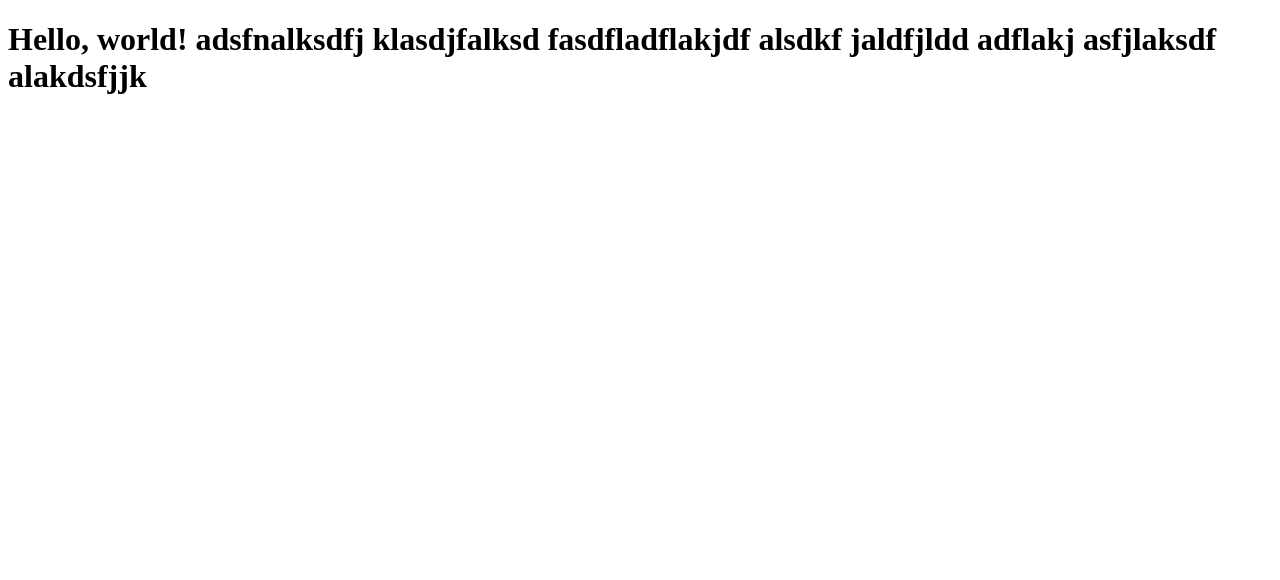
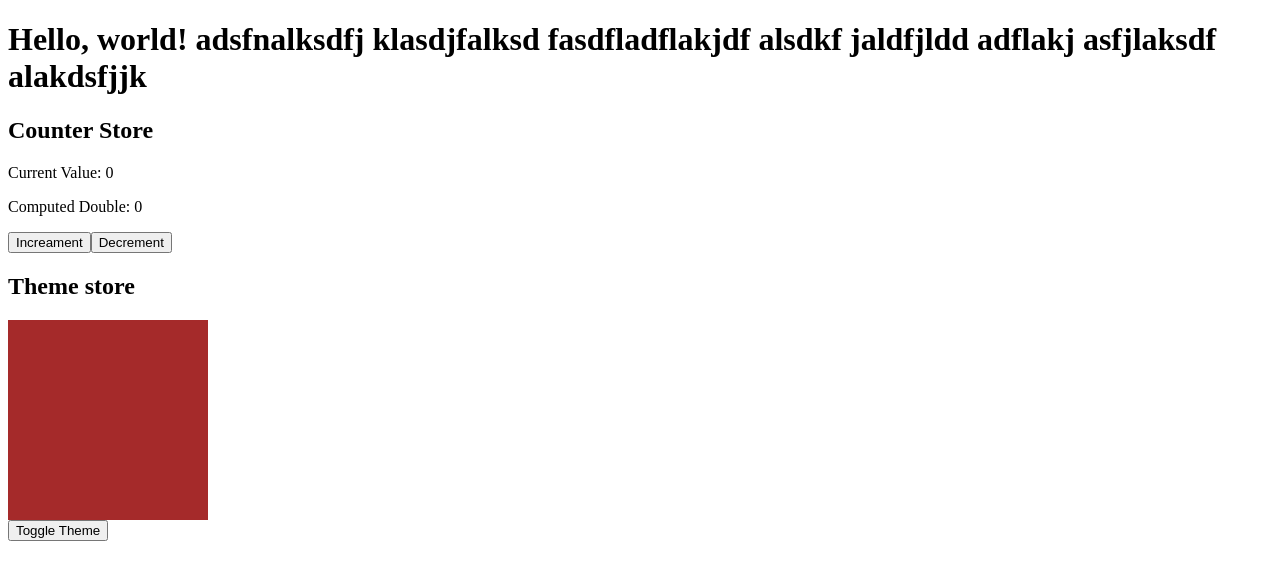
Before and after one commit to codewaseem/bookmark-landing-page, a Gatsby site: page / in a window 1280 px wide. Built offline with nearby package versions, Linux system fonts and the light colour scheme; Gatsby itself is replaced by a stand-in of ours.

Commit message:
basic mobx global stores

```diff
--- /dev/null
+++ b/babel.config.js
@@ -0,0 +1,7 @@
+module.exports = {
+  presets: ["babel-preset-gatsby"],
+  plugins: [
+    ["@babel/plugin-proposal-decorators", { legacy: true }],
+    ["@babel/plugin-proposal-class-properties", { loose: true }],
+  ],
+};
--- /dev/null
+++ b/gatsby-browser.js
@@ -0,0 +1,9 @@
+/**
+ * Implement Gatsby's Browser APIs in this file.
+ *
+ * See: https://www.gatsbyjs.org/docs/browser-apis/
+ */
+
+// You can delete this file if you're not using it
+import wrapWithProvider from "./rootWrapper";
+export const wrapRootElement = wrapWithProvider;
--- a/gatsby-config.js
+++ b/gatsby-config.js
@@ -1,3 +1,3 @@
 module.exports = {
-  plugins: [`gatsby-plugin-typescript`]
+  plugins: [`gatsby-plugin-typescript`],
 };
--- /dev/null
+++ b/gatsby-ssr.js
@@ -0,0 +1,9 @@
+/**
+ * Implement Gatsby's SSR (Server Side Rendering) APIs in this file.
+ *
+ * See: https://www.gatsbyjs.org/docs/ssr-apis/
+ */
+
+// You can delete this file if you're not using it
+import wrapWithProvider from "./rootWrapper";
+export const wrapRootElement = wrapWithProvider;
--- /dev/null
+++ b/rootWrapper.tsx
@@ -0,0 +1,20 @@
+import React from "react";
+import { useLocalStore } from "mobx-react-lite";
+// eslint-disable-next-line no-unused-vars
+import { CounterStore, ThemeStore } from "./src/stores";
+import StoresContext from "./src/contexts/StoresContext";
+
+export const StoreProvider = ({ children }: { children: any }) => {
+  const stores = useLocalStore(() => {
+    return {
+      counter: new CounterStore(),
+      theme: new ThemeStore(),
+    };
+  });
+  return (
+    <StoresContext.Provider value={stores}>{children}</StoresContext.Provider>
+  );
+};
+
+// eslint-disable-next-line react/display-name,react/prop-types
+export default ({ element }) => <StoreProvider>{element}</StoreProvider>;
--- /dev/null
+++ b/src/contexts/StoresContext.ts
@@ -0,0 +1,11 @@
+import React from "react";
+
+// eslint-disable-next-line no-unused-vars
+import { CounterStore, ThemeStore } from "../stores";
+
+type Stores = {
+  counter: CounterStore;
+  theme: ThemeStore;
+};
+
+export default React.createContext<Stores | null>(null);
--- /dev/null
+++ b/src/hooks/useStores.ts
@@ -0,0 +1,11 @@
+import React from "react";
+import StoreContext from "../contexts/StoresContext";
+
+export default () => {
+  const stores = React.useContext(StoreContext);
+  if (!stores) {
+    // this is especially useful in TypeScript so you don't need to be checking for null all the time
+    throw new Error("useStore must be used within a StoreProvider.");
+  }
+  return stores;
+};
--- a/src/pages/index.tsx
+++ b/src/pages/index.tsx
@@ -1,14 +1,39 @@
 import React from "react";
+import useStores from "../hooks/useStores";
+import { observer } from "mobx-react-lite";
 
 export const Index = () => {
+  let stores = useStores();
+
   return (
     <div>
       <h1>
         Hello, world! adsfnalksdfj klasdjfalksd fasdfladflakjdf alsdkf jaldfjldd
         adflakj asfjlaksdf alakdsfjjk
       </h1>
+
+      <section>
+        <h1>Counter Store</h1>
+        <p>Current Value: {stores.counter.count}</p>
+        <p>Computed Double: {stores.counter.doubleCount}</p>
+
+        <button onClick={stores.counter.increment}>Increament</button>
+        <button onClick={stores.counter.decrement}>Decrement</button>
+      </section>
+
+      <section>
+        <h1>Theme store</h1>
+        <div
+          style={{
+            backgroundColor: stores.theme.themeColor,
+            width: 200,
+            height: 200,
+          }}
+        ></div>
+        <button onClick={stores.theme.toggleThemeColor}>Toggle Theme</button>
+      </section>
     </div>
   );
 };
 
-export default Index;
+export default observer(Index);
--- /dev/null
+++ b/src/stores/counter.ts
@@ -0,0 +1,22 @@
+// src/stores/counter-store.tsx
+import { observable, action, computed } from "mobx";
+
+export default class CounterStore {
+  @observable
+  count = 0;
+
+  @action.bound
+  increment() {
+    this.count++;
+  }
+
+  @action.bound
+  decrement() {
+    this.count--;
+  }
+
+  @computed
+  get doubleCount() {
+    return this.count * 2;
+  }
+}
--- /dev/null
+++ b/src/stores/index.ts
@@ -0,0 +1,2 @@
+export { default as CounterStore } from "./counter";
+export { default as ThemeStore } from "./theme";
--- /dev/null
+++ b/src/stores/theme.ts
@@ -0,0 +1,11 @@
+import { observable, action } from "mobx";
+
+export default class ThemeStore {
+  @observable
+  themeColor = "brown";
+
+  @action.bound
+  toggleThemeColor() {
+    this.themeColor = this.themeColor == "brown" ? "black" : "brown";
+  }
+}
```
Also changed, not shown: package.json (+7 -0 lines), .eslintrc.json, 1 other file.
